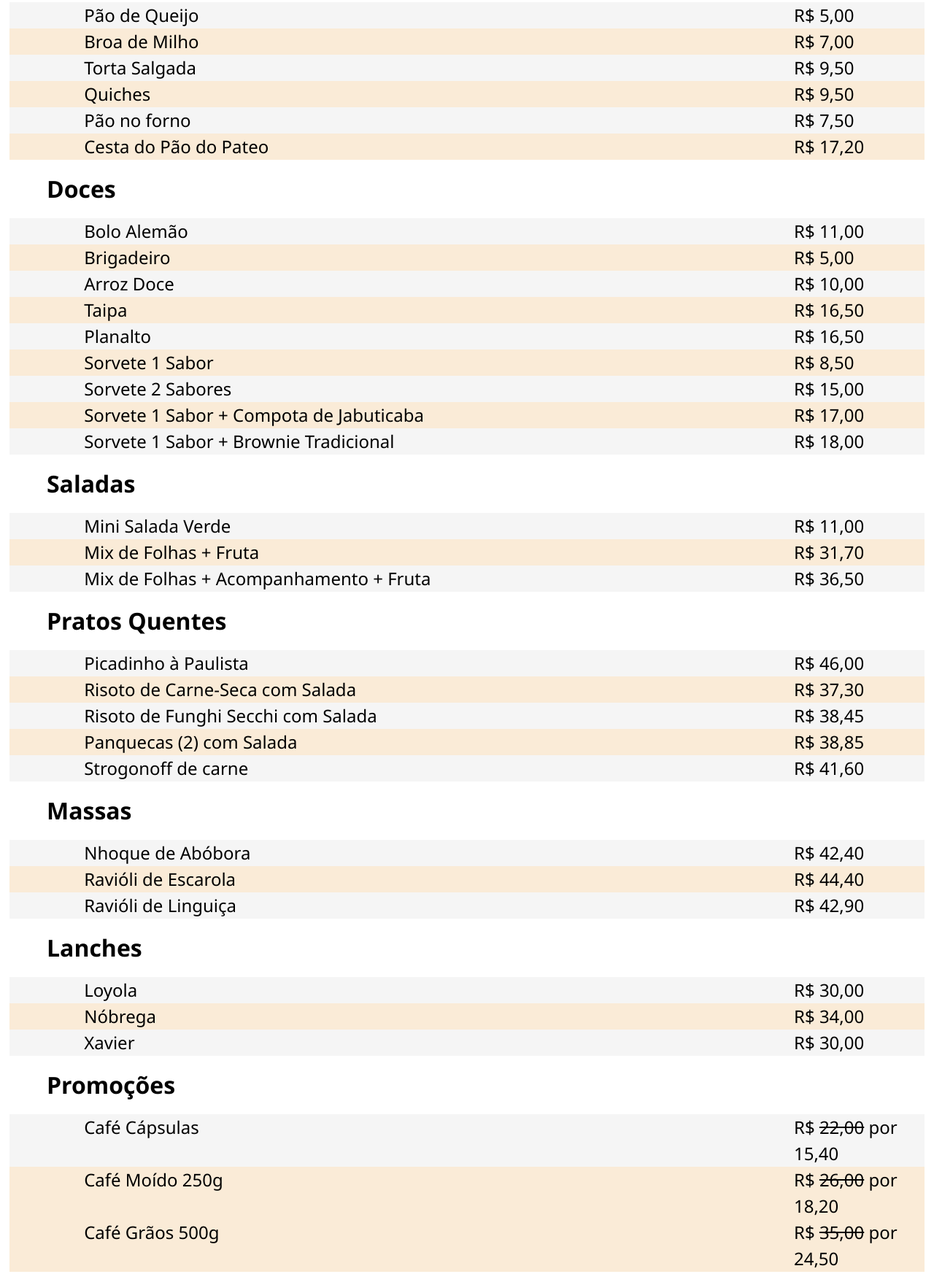
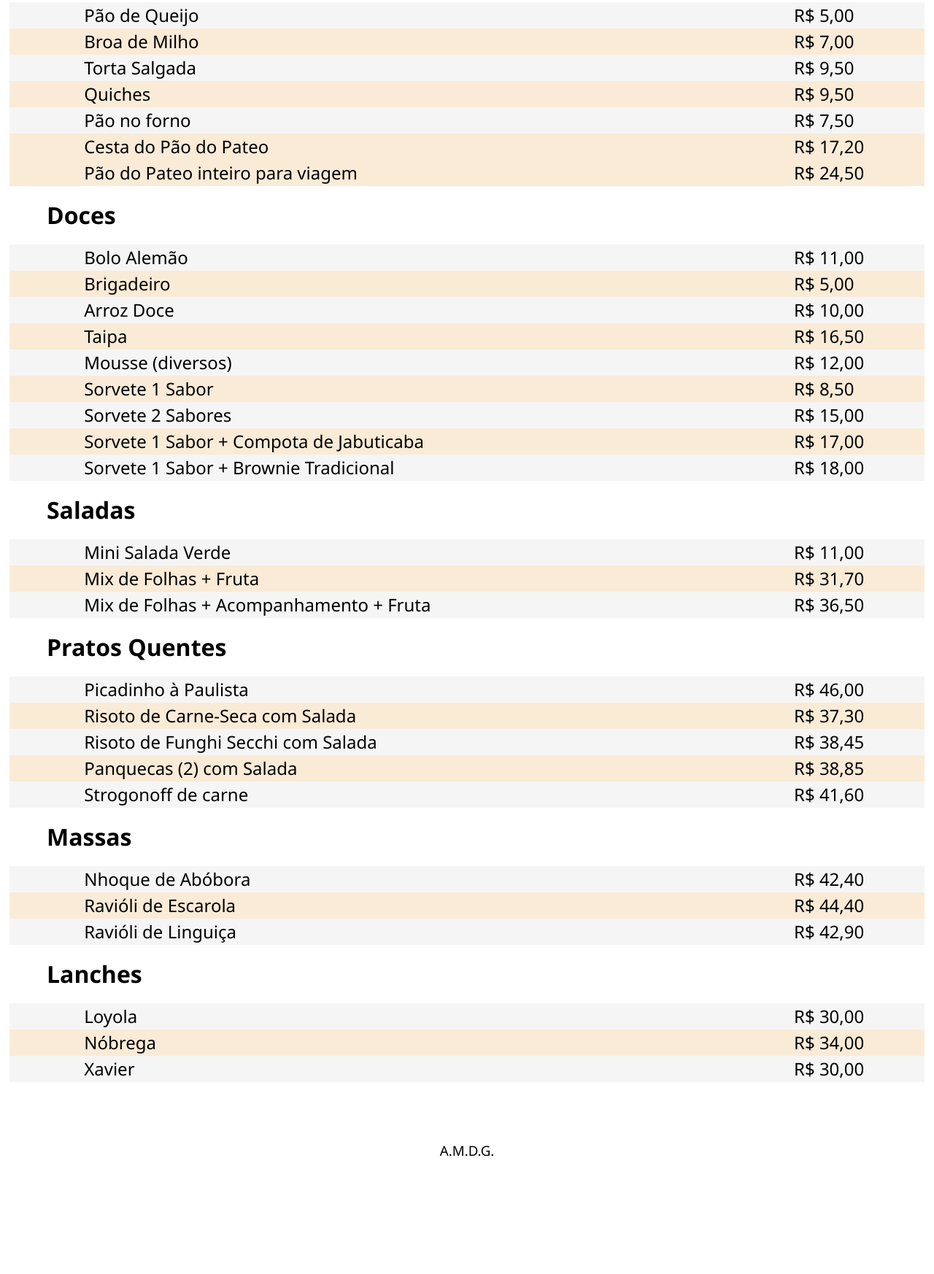
Before and after one commit to pateodocollegio/cafe, a plain HTML site: page index.html in a window 1280 px wide. Shown: the part 1409-3155 px from the top of the page at 73% size. After the commit the page ends 3000 px from the top, so only its background shows below. Drawn offline with Linux system fonts and the light colour scheme.

Commit message:
ajustes 12 10

```diff
--- a/index.html
+++ b/index.html
@@ -95,13 +95,14 @@
     <h5 class="linha fundo-escuro"><div class="item">Quiches</div><div class="preco">R$ 9,50</div></h5>
     <h5 class="linha fundo-claro"><div class="item">Pão no forno</div><div class="preco">R$ 7,50</div></h5>
     <h5 class="linha fundo-escuro"><div class="item">Cesta do Pão do Pateo</div><div class="preco">R$ 17,20</div></h5>
+    <h5 class="linha fundo-escuro"><div class="item">Pão do Pateo inteiro para viagem</div><div class="preco">R$ 24,50</div></h5>
 
     <h4><strong>Doces</strong></h4>
     <h5 class="linha fundo-claro"><div class="item">Bolo Alemão</div><div class="preco">R$ 11,00</div></h5>
     <h5 class="linha fundo-escuro"><div class="item">Brigadeiro</div><div class="preco">R$ 5,00</div></h5>
     <h5 class="linha fundo-claro"><div class="item">Arroz Doce</div><div class="preco">R$ 10,00</div></h5>
     <h5 class="linha fundo-escuro"><div class="item">Taipa</div><div class="preco">R$ 16,50</div></h5>
-    <h5 class="linha fundo-claro"><div class="item">Planalto</div><div class="preco">R$ 16,50</div></h5>
+    <h5 class="linha fundo-claro"><div class="item">Mousse (diversos)</div><div class="preco">R$ 12,00</div></h5>
     <h5 class="linha fundo-escuro"><div class="item">Sorvete 1 Sabor</div><div class="preco">R$ 8,50</div></h5>
     <h5 class="linha fundo-claro"><div class="item">Sorvete 2 Sabores</div><div class="preco">R$ 15,00</div></h5>
     <h5 class="linha fundo-escuro"><div class="item">Sorvete 1 Sabor + Compota de Jabuticaba</div><div class="preco">R$ 17,00</div></h5>
@@ -129,11 +130,8 @@
     <h5 class="linha fundo-escuro"><div class="item">Nóbrega</div><div class="preco">R$ 34,00</div></h5>
     <h5 class="linha fundo-claro"><div class="item">Xavier</div><div class="preco">R$ 30,00</div></h5>
 
-    <h4><strong>Promoções</strong></h4>
-    <h5 class="linha fundo-claro"><div class="item">Café Cápsulas</div><div class="preco">R$ <span style="text-decoration: line-through;">22,00</span> por 15,40</div></h5>
-    <h5 class="linha fundo-escuro"><div class="item">Café Moído 250g</div><div class="preco">R$ <span style="text-decoration: line-through;">26,00</span> por 18,20</div></h5>
-    <h5 class="linha fundo-escuro"><div class="item">Café Grãos 500g</div><div class="preco">R$ <span style="text-decoration: line-through;">35,00</span> por 24,50</div></h5>
     <h4>&nbsp;</h4>
+
     <h3>
       A.M.D.G.
     </h3>
```
